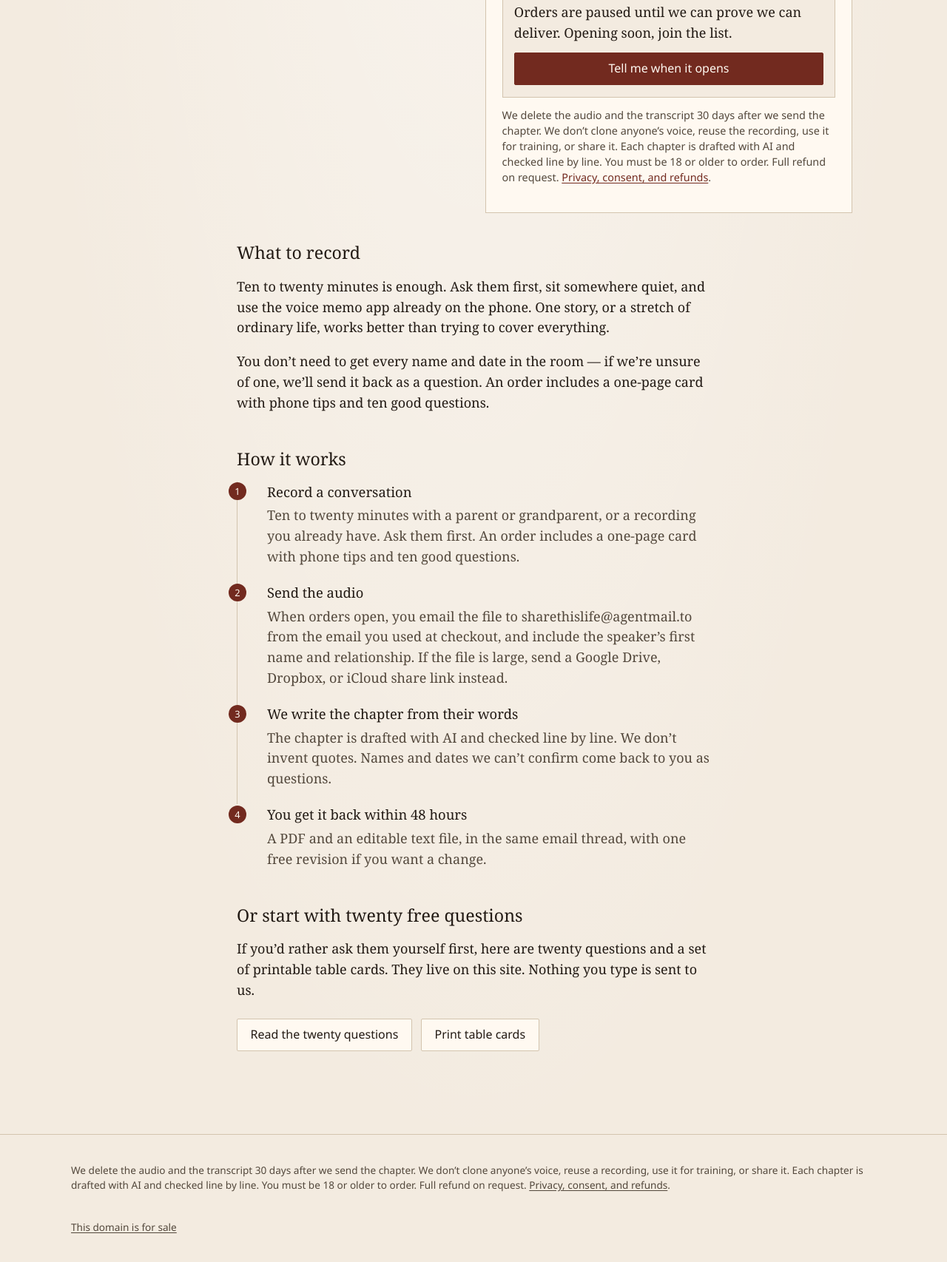
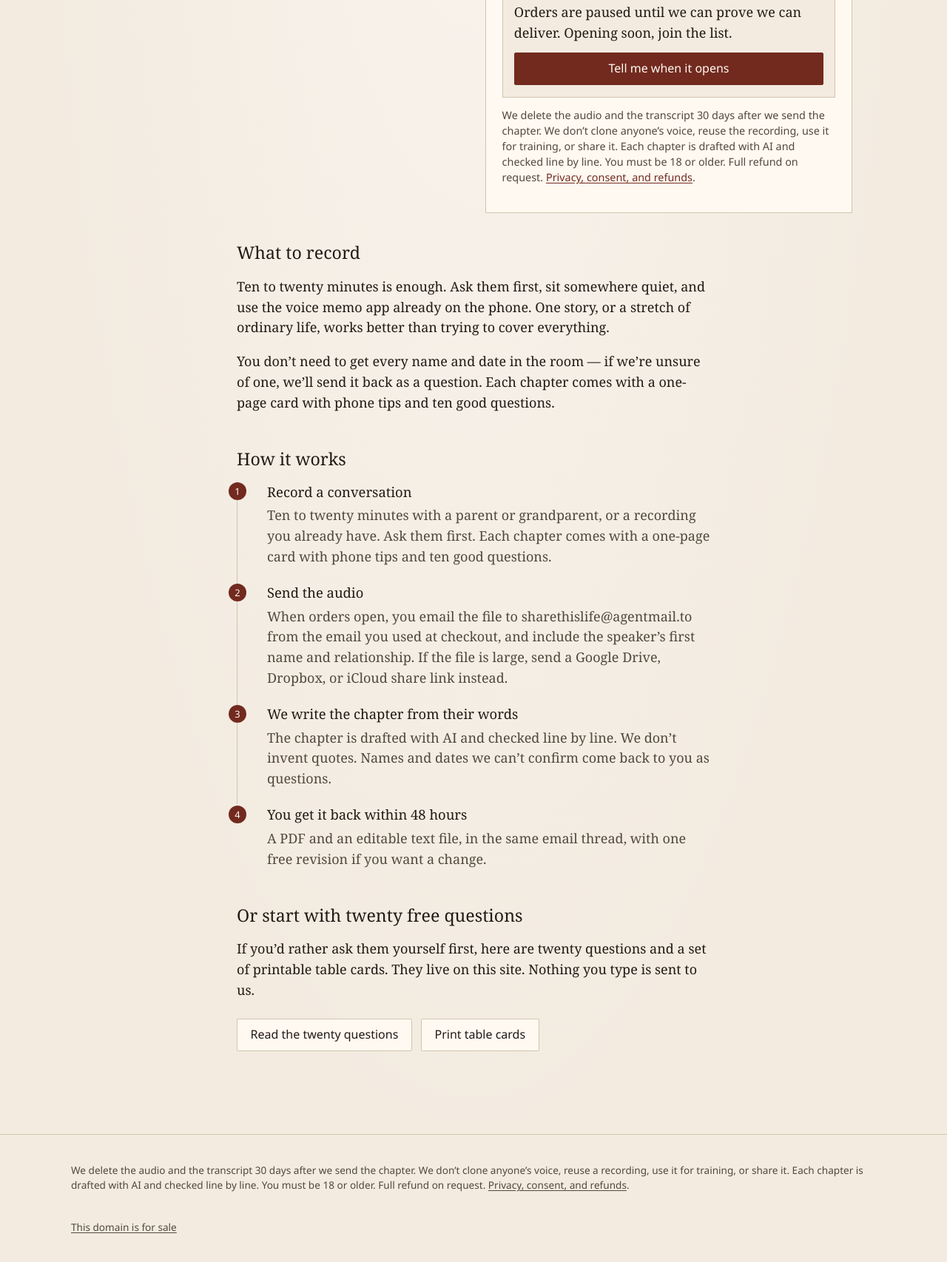
Before and after one commit to evanmack45/sharethislife.com, a plain HTML site: page index.html in a window 1280 px wide. Shown: the part 566-2272 px from the top of the page at 74% size. Drawn offline with Linux system fonts and the light colour scheme.

Commit message:
Drop ordering language while orders are paused (Shears nits)

```diff
--- a/index.html
+++ b/index.html
@@ -70,7 +70,7 @@
           <p><a class="btn btn-primary" data-waitlist-mailto href="mailto:sharethislife@agentmail.to?subject=Tell%20me%20when%20Share%20This%20Life%20opens">Tell me when it opens</a></p>
         </div>
 
-        <p class="fine">We delete the audio and the transcript 30 days after we send the chapter. We don’t clone anyone’s voice, reuse the recording, use it for training, or share it. Each chapter is drafted with AI and checked line by line. You must be 18 or older to order. Full refund on request. <a href="privacy.html">Privacy, consent, and refunds</a>.</p>
+        <p class="fine">We delete the audio and the transcript 30 days after we send the chapter. We don’t clone anyone’s voice, reuse the recording, use it for training, or share it. Each chapter is drafted with AI and checked line by line. You must be 18 or older. Full refund on request. <a href="privacy.html">Privacy, consent, and refunds</a>.</p>
       </section>
     </div>
 
@@ -78,7 +78,7 @@
     <section class="section-block" id="what-to-record" aria-labelledby="record-title">
       <h2 id="record-title">What to record</h2>
       <p>Ten to twenty minutes is enough. Ask them first, sit somewhere quiet, and use the voice memo app already on the phone. One story, or a stretch of ordinary life, works better than trying to cover everything.</p>
-      <p>You don’t need to get every name and date in the room — if we’re unsure of one, we’ll send it back as a question. An order includes a one-page card with phone tips and ten good questions.</p>
+      <p>You don’t need to get every name and date in the room — if we’re unsure of one, we’ll send it back as a question. Each chapter comes with a one-page card with phone tips and ten good questions.</p>
     </section>
 
     <section class="section-block" id="how" aria-labelledby="how-title">
@@ -86,7 +86,7 @@
       <ol class="steps">
         <li>
           <h3>Record a conversation</h3>
-          <p>Ten to twenty minutes with a parent or grandparent, or a recording you already have. Ask them first. An order includes a one-page card with phone tips and ten good questions.</p>
+          <p>Ten to twenty minutes with a parent or grandparent, or a recording you already have. Ask them first. Each chapter comes with a one-page card with phone tips and ten good questions.</p>
         </li>
         <li>
           <h3>Send the audio</h3>
@@ -114,7 +114,7 @@
   </main>
   <footer class="site-footer">
     <div class="wrap">
-      <p>We delete the audio and the transcript 30 days after we send the chapter. We don’t clone anyone’s voice, reuse a recording, use it for training, or share it. Each chapter is drafted with AI and checked line by line. You must be 18 or older to order. Full refund on request. <a href="privacy.html">Privacy, consent, and refunds</a>.</p>
+      <p>We delete the audio and the transcript 30 days after we send the chapter. We don’t clone anyone’s voice, reuse a recording, use it for training, or share it. Each chapter is drafted with AI and checked line by line. You must be 18 or older. Full refund on request. <a href="privacy.html">Privacy, consent, and refunds</a>.</p>
       <p><a href="https://www.afternic.com/domain/sharethislife.com">This domain is for sale</a></p>
     </div>
   </footer>
```
Also changed, not shown: 404.html (+1 -1 lines), cards.html (+1 -1 lines), privacy.html (+2 -2 lines), questions.html (+1 -1 lines), sample/index.html (+1 -1 lines), thanks-r8m3/index.html (+1 -1 lines), 1 other file.
